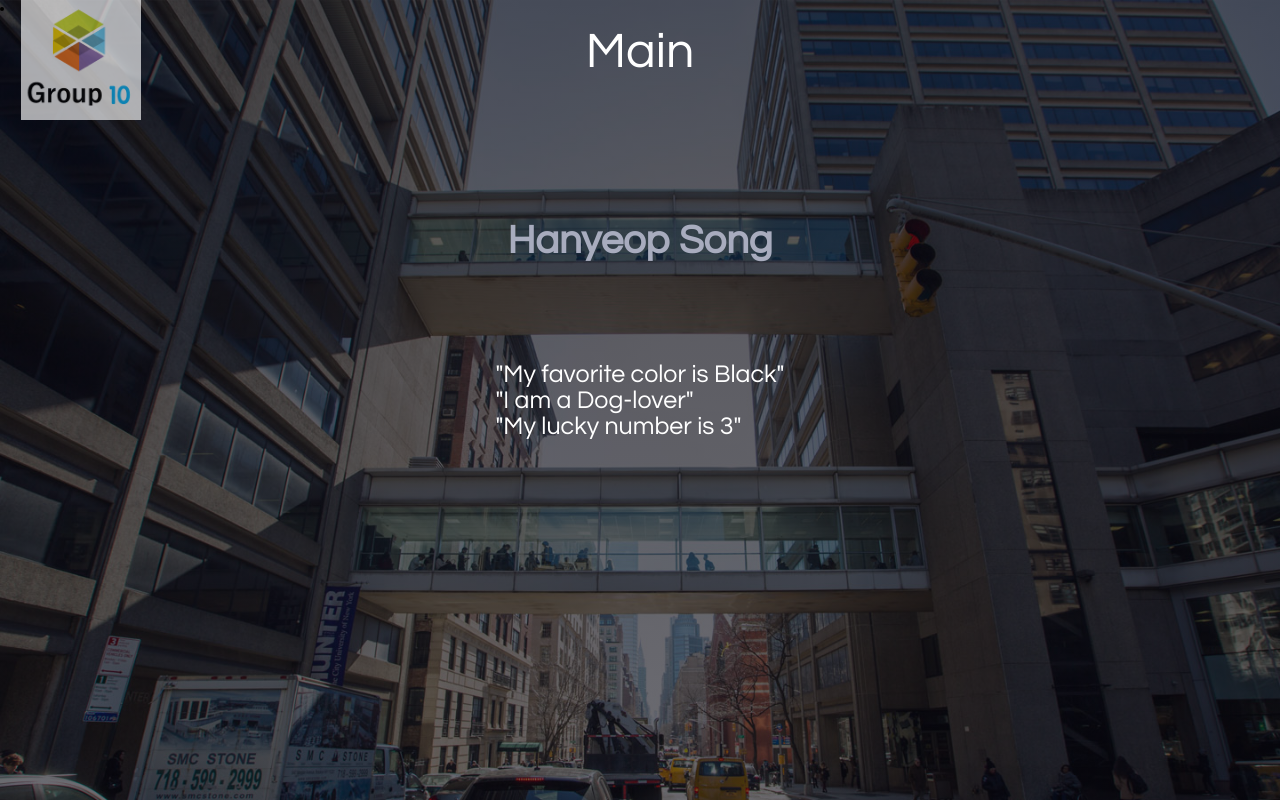
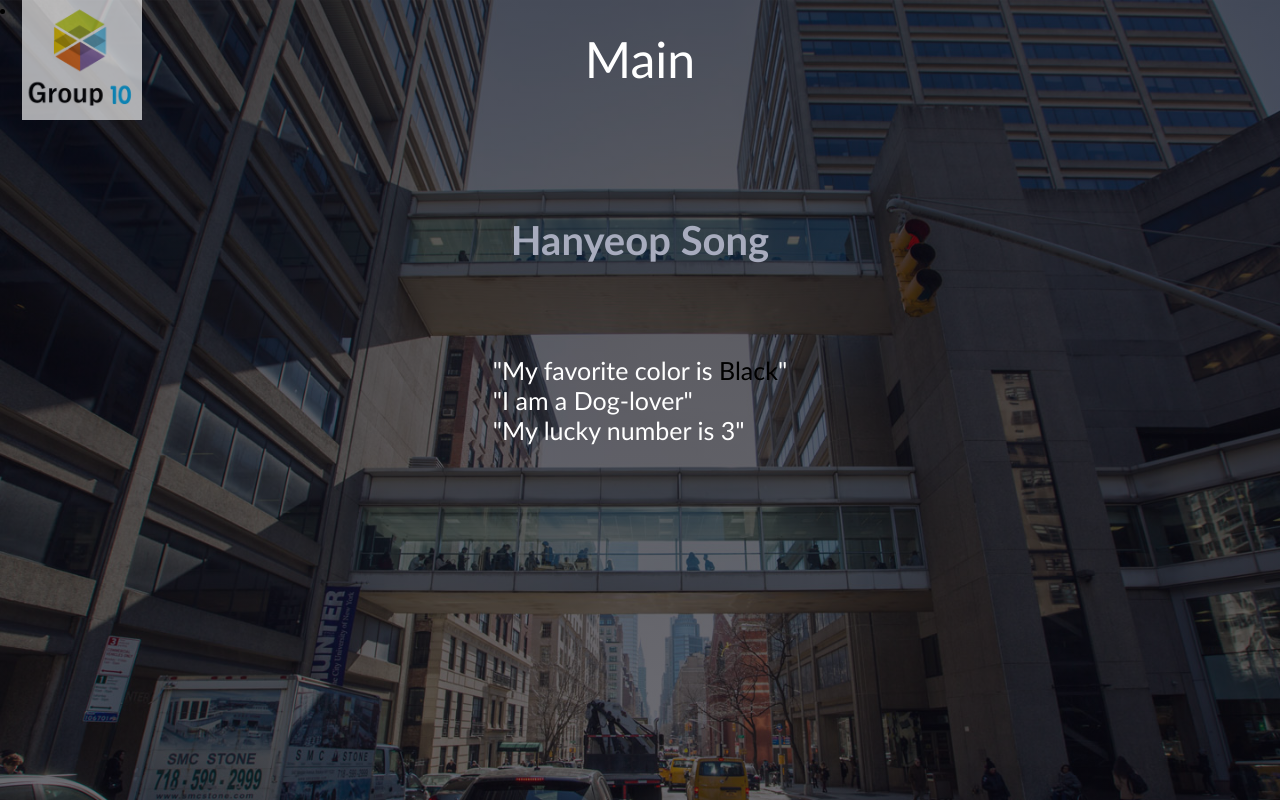
Before and after one commit to orionbrowne/a_website, a plain HTML site: page Han.html in a window 1280 px wide. Drawn offline with Linux system fonts and the light colour scheme.

Commit message:
!edited Made the word black, black in han.html !edited add a " in orion.html !edited changed font to Trebuchet MS

```diff
--- a/Han.html
+++ b/Han.html
@@ -19,7 +19,7 @@
         <div class= "text">
             <h1> Hanyeop Song </h1>
             <p1>
-                "My favorite color is Black"<br>
+                "My favorite color is <span style="color: black">Black</span>"<br>
                 "I am a Dog-lover"<br>
                 "My lucky number is 3"
             </p1>
--- a/css/style.css
+++ b/css/style.css
@@ -1,7 +1,7 @@
 *{
     margin: 0;
     padding: 0;
-    font-family: Century Gothic;
+    font-family: Trebuchet MS;
 }
 
 header{
```
Also changed, not shown: Orion.html (+1 -1 lines).
